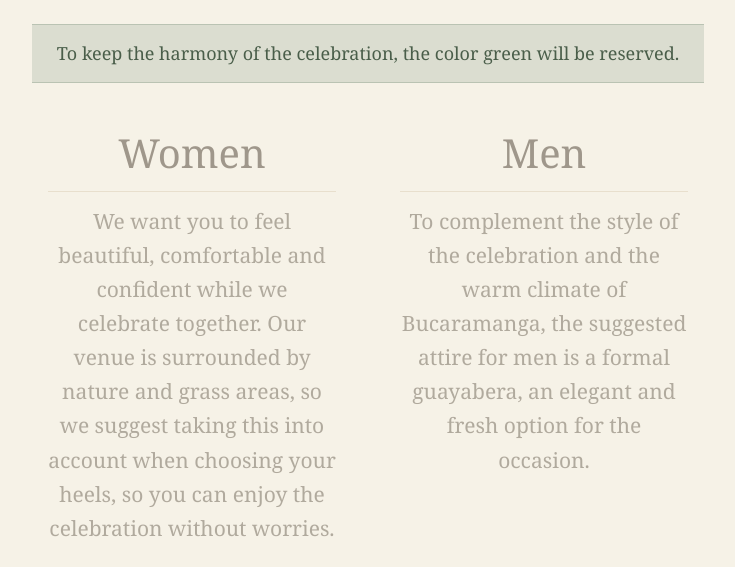
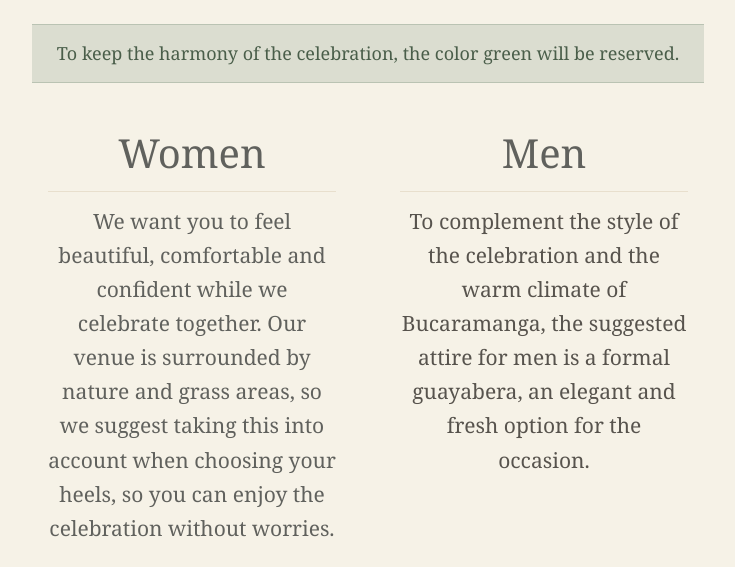
Before and after one commit to JMarts32/wedding-day, a React (Vite) app: page / in a window 1280 px wide. Shown: the part 3980-4547 px from the top of the page, without its empty margins (272-1007 px from the left). Built offline with nearby package versions, Linux system fonts and the light colour scheme; no server answers.

Commit message:
Fixed types

```diff
--- a/src/components/DressCode.tsx
+++ b/src/components/DressCode.tsx
@@ -27,18 +27,18 @@ export default function DressCode() {
         {/* FILA 1 — Títulos y texto */}
         <div className="flex flex-col items-center gap-3 order-1 sm:order-none">
           <div className="w-full border-b border-[#d4c4a8]/40 pb-2">
-            <div className="font-serif text-[2.2rem] sm:text-[2.5rem] text-[#9f978b]">{t.dressCode.women}</div>
+            <div className="font-serif text-[2.2rem] sm:text-[2.5rem] text-text-stone-600">{t.dressCode.women}</div>
           </div>
-          <p className="font-serif text-[20px] sm:text-[21px] leading-relaxed text-[#9f978b]/80">
+          <p className="font-serif text-[20px] sm:text-[21px] leading-relaxed text-text-stone-600">
             {t.dressCode.womenDesc}
           </p>
         </div>
 
         <div className="flex flex-col items-center gap-3 order-4 sm:order-none mt-10 sm:mt-0">
           <div className="w-full border-b border-[#d4c4a8]/40 pb-2">
-            <div className="font-serif text-[2.2rem] sm:text-[2.5rem] text-[#9f978b]">{t.dressCode.men}</div>
+            <div className="font-serif text-[2.2rem] sm:text-[2.5rem] text-text-stone-600">{t.dressCode.men}</div>
           </div>
-          <p className="font-serif text-[20px] sm:text-[21px] leading-relaxed text-[#9f978b]/80">
+          <p className="font-serif text-[20px] sm:text-[21px] leading-relaxed text-stone-600">
             {t.dressCode.menDesc}
           </p>
         </div>
--- a/src/components/RsvpModal.tsx
+++ b/src/components/RsvpModal.tsx
@@ -1,5 +1,5 @@
 import { useState } from "react"
-import { useT } from "../i18n/LocaleContext"
+import { useT, useLocale } from "../i18n/LocaleContext"
 
 interface Guest {
   name: string
@@ -18,6 +18,7 @@ export default function RsvpModal({
   onClose: () => void
 }) {
   const t = useT()
+  const locale = useLocale()
   const [step, setStep] = useState<ModalStep>("form")
   const [errorMsg, setErrorMsg] = useState("")
   const [guests, setGuests] = useState<Guest[]>([{ name: "", email: "" }])
@@ -53,7 +54,7 @@ export default function RsvpModal({
       const res = await fetch(`${API_URL}/rsvp/confirm`, {
         method: "POST",
         headers: { "Content-Type": "application/json" },
-        body: JSON.stringify({ guests }),
+        body: JSON.stringify({ guests, language: locale }),
       })
       const data = await res.json()
       if (!res.ok) throw new Error(data.detail ?? "Error")
--- a/src/i18n/LocaleContext.tsx
+++ b/src/i18n/LocaleContext.tsx
@@ -10,17 +10,29 @@ function detectLocale(): Locale {
   return "en"
 }
 
-const LocaleContext = createContext<T>(translations.en)
+interface LocaleContextValue {
+  t: T
+  locale: Locale
+}
+
+const LocaleContext = createContext<LocaleContextValue>({
+  t: translations.en,
+  locale: "en",
+})
 
 export function LocaleProvider({ children }: PropsWithChildren) {
-  const t = useMemo(() => {
+  const value = useMemo(() => {
     const locale = detectLocale()
-    return translations[locale]
+    return { t: translations[locale], locale }
   }, [])
 
-  return <LocaleContext.Provider value={t}>{children}</LocaleContext.Provider>
+  return <LocaleContext.Provider value={value}>{children}</LocaleContext.Provider>
 }
 
 export function useT(): T {
-  return useContext(LocaleContext)
+  return useContext(LocaleContext).t
 }
+
+export function useLocale(): Locale {
+  return useContext(LocaleContext).locale
+}
```
